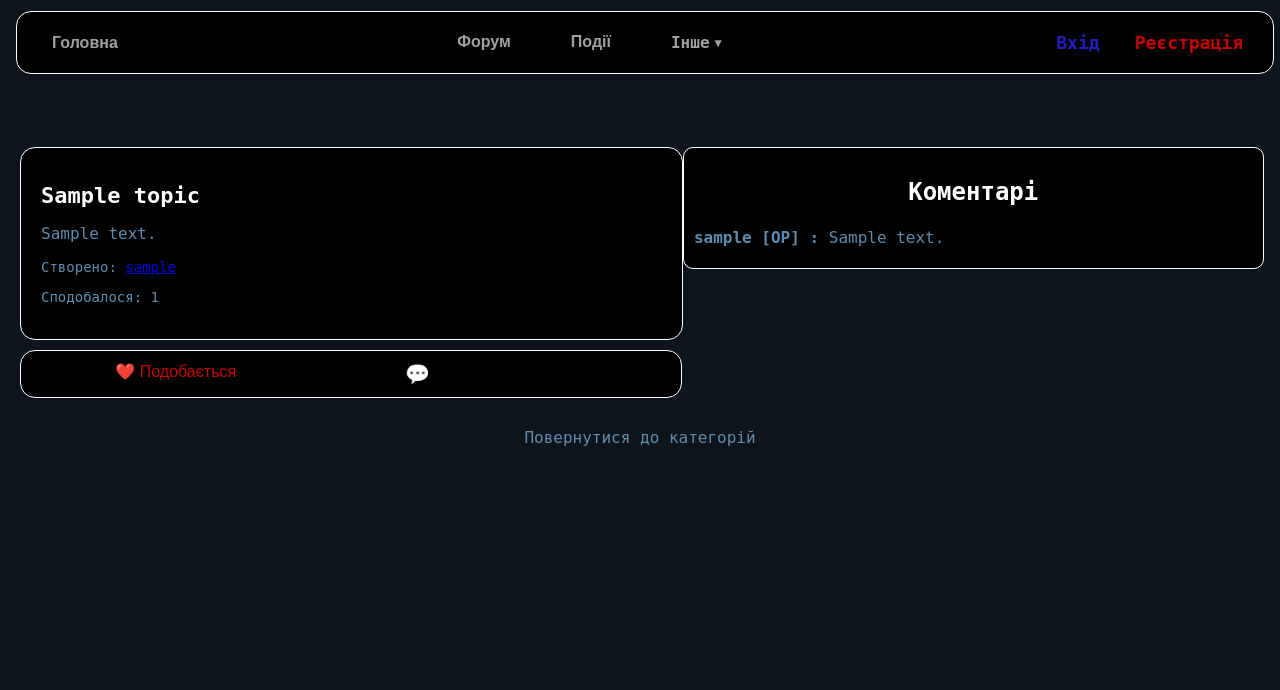
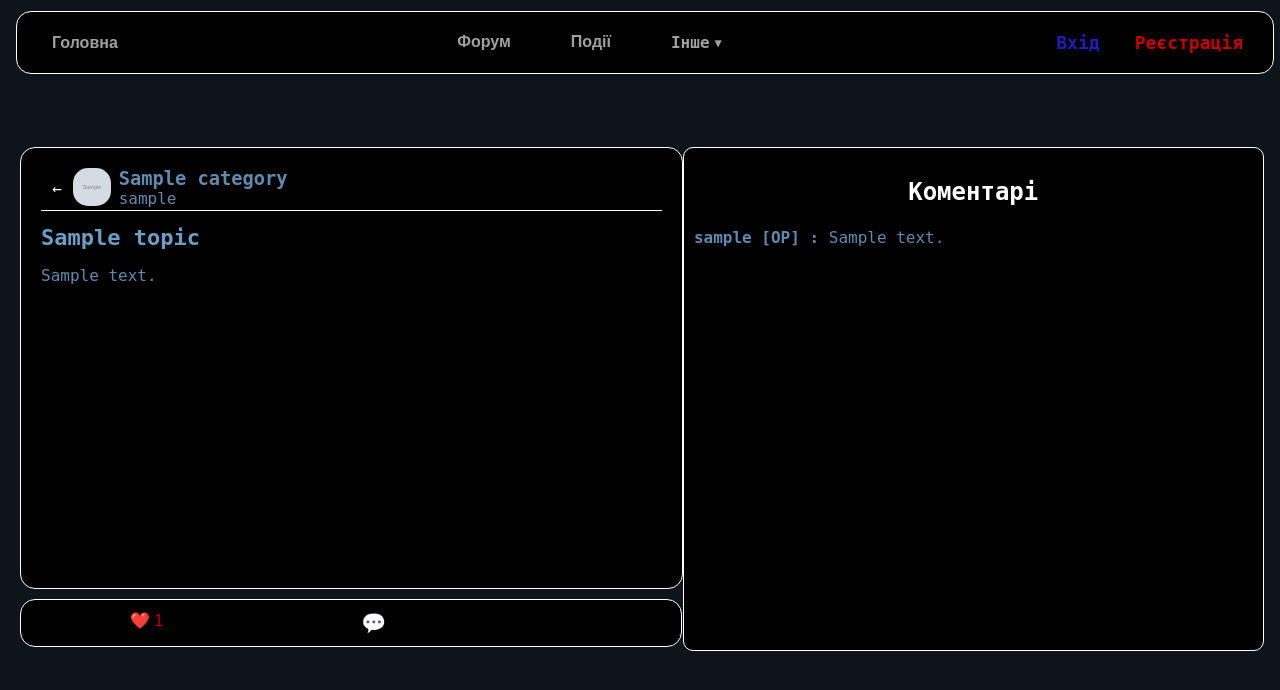
Before and after one commit to 13max11/portal_group, a Django app: page /forum/topic/1/ in a window 1280 px wide. Shown: the top 690 px of the page. Run offline with Django 5.2, Linux system fonts and the light colour scheme; tables that the repository leaves empty hold one stand-in row (values such as "Sample post"); grey boxes marked "Sample" are stand-in pictures.

Commit message:
переробив сторінку з деталями топіку

```diff
--- a/forum_system/forms.py
+++ b/forum_system/forms.py
@@ -20,12 +20,12 @@ class TopicForm(forms.ModelForm):
         })
         self.fields['title'].widget.attrs.update({
             'class': 'topics-input',
-            'maxlength': '20',
+            'maxlength': '72',
             'placeholder': 'Введіть тему',
         })
         self.fields['content'].widget.attrs.update({
             'class': 'topics-textarea',
-            'maxlength': '1500',
+            'maxlength': '2500',
             'placeholder': 'Напишіть обсяг...',
         })
 
--- a/forum_system/models.py
+++ b/forum_system/models.py
@@ -27,6 +27,9 @@ class Comment(models.Model):
 
     def __str__(self):
         return f"Comment by {self.created_by} on {self.topic}"
+
+    class Meta:
+        ordering = ['-id']
 
 class Like(models.Model):
     topic = models.ForeignKey(Topic, on_delete=models.CASCADE, related_name="likes")
--- a/static/css/forum-topic.css
+++ b/static/css/forum-topic.css
@@ -11,6 +11,54 @@
 .right-container {
     width: 45%;
 }
+
+.topic-head {
+    display: flex;
+    border-bottom-style: solid;
+    border-bottom-color: white;
+    border-width: 1px;
+}
+
+.topic-head>a {
+    text-decoration: none;
+}
+
+.back-to-category {
+    color:#ffffff;
+    margin-left: 0.3cm;
+    margin-right: 0.3cm;
+
+    margin-top: auto;
+    margin-bottom: auto;
+    text-align: center;
+}
+
+.topic-head-right {
+    margin-left: 0.2cm;
+}
+
+.topic-head-top {
+    display: flex;
+}
+
+.topic-head-top>a>h3 {
+    color: #5D8CB3;
+    margin: 0;
+}
+
+.topic-head-top>a {
+    text-decoration: none;
+}
+
+.topic-head-bottom>a>p {
+    margin: 0;
+}
+
+.topic-head-bottom>a {
+    text-decoration: none;
+}
+
+
 
 .topics-user-field {
     position: absolute;
@@ -26,13 +74,13 @@
 
 .topics-avatar {
     object-fit: cover;
-    border-radius: 8px;
-    width: 30px;
-    height: 30px;
+    border-radius: 15px;
+    width: 1cm;
+    height: 1cm;
 }
 
 .topics-user-name {
-    color: #5D8CB3;
+    color: #5d8cb3;
     margin-left: 10px;
 }
 
@@ -43,6 +91,7 @@
     border-radius: 15px;
     padding: 20px;
     width: 100%;
+    min-height: 50vh;
     margin: 60px 20px 0;
     color: #5D8CB3;
     position: relative;
@@ -53,7 +102,7 @@
 }
 
 .topics-title {
-    color: white;
+    color: #6a9fca;
     font-size: 22px;
 }
 
@@ -76,7 +125,7 @@
     margin: 60px 20px 0 0px;
     color: #5D8CB3;
     position: relative;
-    max-height: 400px; /* Опционально: если вы хотите ограничить по высоте */
+    height: 400px; /* Опционально: если вы хотите ограничить по высоте */
     overflow-y: auto; /* Добавляем прокрутку, если комментариев много */
 }
 
--- a/templates/forum_system/topic_detail.html
+++ b/templates/forum_system/topic_detail.html
@@ -14,12 +14,22 @@
 <!-- Основной блок информации о topic -->
 <div class="topic">
 <div class="left-container">
-    <div class="topics-main-container">
+    <div id="topics-main-container" class="topics-main-container">
         <div class="topics-content">
+            <div class="topic-head">
+                <a href="{% url 'category-detail' topic.category.id %}" class="back-to-category">←</a>
+                <a href="{% url 'profile' topic.created_by.username %}"><img src="{{ topic.created_by.avatar.url }}" alt="avatar" class="topics-avatar"></a>
+                <div class="topic-head-right">
+                    <div class="topic-head-top">
+                        <a href="{% url 'category-detail' topic.category.pk %}"><h3>{{ topic.category.name }}</h3></a>
+                    </div>
+                    <div class="topic-head-bottom">
+                        <a href="{% url 'profile' topic.created_by.username %}"><p>{{ topic.created_by.username }}</p></a>
+                    </div>
+                </div>
+            </div>
             <h1 class="topics-title">{{ topic.title }}</h1>
             <p class="topics-description">{{ topic.content|linebreaks }}</p>
-            <p class="topics-created">Створено: <span><a href="{% url 'profile' topic.created_by.username %}">{{ topic.created_by }}</a></span></p>
-            <p class="topics-likes">Сподобалося: <span>{{ likes_count }}</span></p>
         </div>
     </div>
 
@@ -29,9 +39,9 @@
             {% csrf_token %}
             <button type="submit" name="like" class="topics-like-btn">
                 {% if request.user in topic.likes.all %}
-                    👍 Не подобається
+                    👎 {{ likes_count }}
                 {% else %}
-                    ❤️ Подобається
+                    ❤️ {{ likes_count }}
                 {% endif %}
             </button>
         </form>
@@ -57,7 +67,7 @@
 </div>
 <!-- Дополнительный блок с комментариями справа -->
 <div class="right-container">
-    <div class="topics-side-comments">
+    <div id="topics-side-comments" class="topics-side-comments">
         <h2>Коментарі</h2>
         <ul>
             {% for comment in comments %}
@@ -70,14 +80,6 @@
     </div>
 </div>
 
-</div>
-
-<!-- Кнопки для редактирования и удаления -->
-
-
-<!-- Кнопка возврата назад -->
-<a href="{% url 'category-detail' topic.category.id %}" class="topics-back-btn">Повернутися до категорій</a>
-
 
 <script>
     document.addEventListener('DOMContentLoaded', () => {
@@ -87,6 +89,12 @@
         commentBtn.addEventListener('click', () => {
             commentSection.style.display = commentSection.style.display === 'block' ? 'none' : 'block';
         });
+    });
+
+    window.addEventListener('load', () => {
+        const div1 = document.getElementById('topics-main-container');
+        const div2 = document.getElementById('topics-side-comments');
+        div2.style.height = `${div1.offsetHeight + 40}px`;
     });
 </script>
 
```
Also changed, not shown: media/images/avatars/AWP__Градієнт.png (added), media/images/avatars/кот_-_лайт.png (added), media/media/images/portfolio/кот_-_лайт.png (added).
